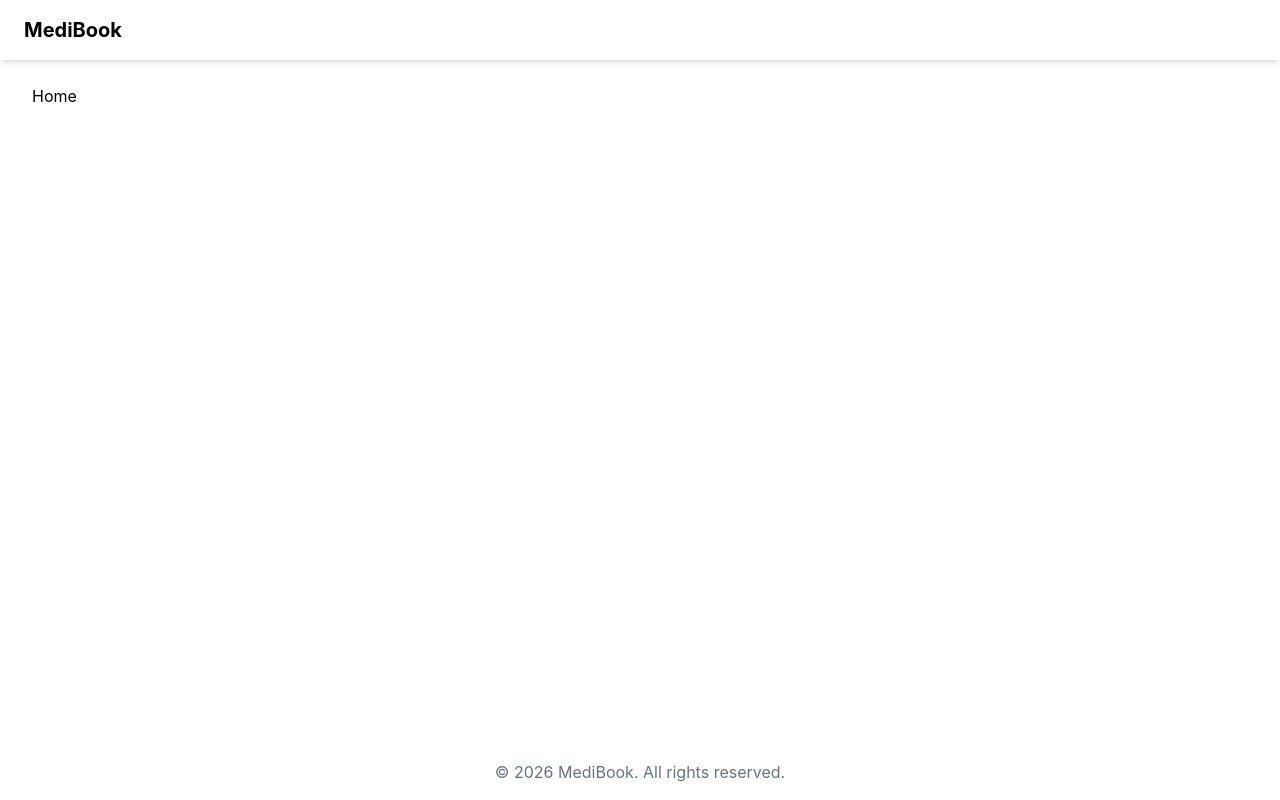
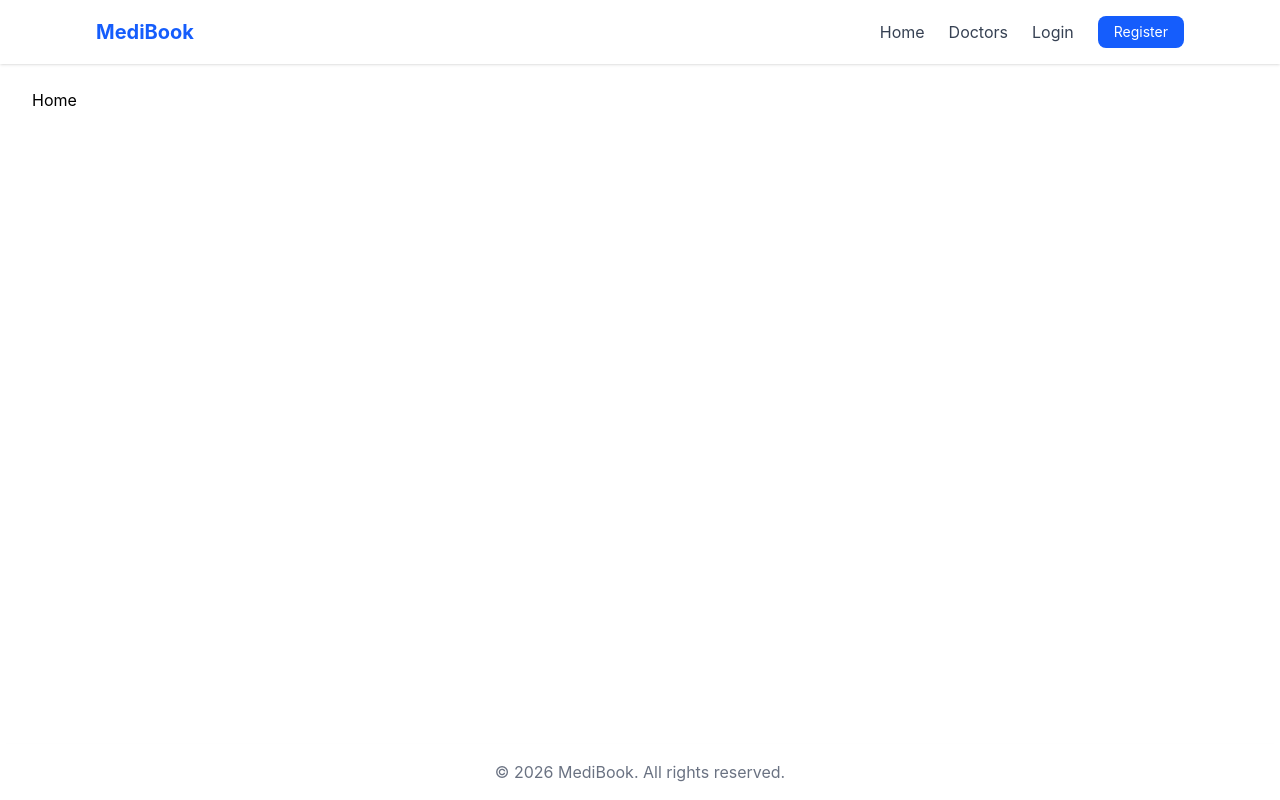
Before and after one commit to Joyel15/doctor-appointment-booking, a React (Vite) app in the folder client/: page / in a window 1280 px wide. Built offline with nearby package versions, Linux system fonts and the light colour scheme; no server answers.

Commit message:
feat: add full navbar with role based navigation

```diff
--- a/client/src/components/common/Navbar.jsx
+++ b/client/src/components/common/Navbar.jsx
@@ -1,7 +1,191 @@
+import { useState } from "react";
+import { Link, useNavigate } from "react-router-dom";
+import { FaBars, FaTimes, FaUserCircle } from "react-icons/fa";
+import { useAuth } from "../../context/AuthContext.jsx";
+
 const Navbar = () => {
+  // Controls mobile navigation menu
+  const [menuOpen, setMenuOpen] = useState(false);
+
+  // Authentication state and logout function
+  const { user, logout } = useAuth();
+
+  // Used for redirecting after logout
+  const navigate = useNavigate();
+
+  // Return dashboard route based on logged-in user's role
+  const getDashboardLink = () => {
+    switch (user?.role) {
+      case "patient":
+        return "/patient/dashboard";
+      case "doctor":
+        return "/doctor/dashboard";
+      case "admin":
+        return "/admin/dashboard";
+      default:
+        return "/";
+    }
+  };
+
+  // Close mobile menu
+  const closeMenu = () => setMenuOpen(false);
+
+  // Logout user and redirect to login page
+  const handleLogout = () => {
+    logout();
+    closeMenu();
+    navigate("/login");
+  };
+
   return (
-    <nav className="bg-white shadow-md px-6 py-4">
-      <h1 className="text-primary font-bold text-xl">MediBook</h1>
+    <nav className="sticky top-0 z-50 bg-white shadow-sm">
+      <div className="max-w-6xl mx-auto px-4 sm:px-6 lg:px-8">
+        <div className="flex h-16 items-center justify-between">
+
+          {/* Logo */}
+          <Link
+            to="/"
+            onClick={closeMenu}
+            className="text-xl font-bold text-blue-600"
+          >
+            MediBook
+          </Link>
+
+          {/* Desktop Navigation */}
+          <div className="hidden md:flex items-center gap-6">
+            <Link
+              to="/"
+              className="text-gray-700 hover:text-blue-600 transition-colors"
+            >
+              Home
+            </Link>
+
+            <Link
+              to="/doctors"
+              className="text-gray-700 hover:text-blue-600 transition-colors"
+            >
+              Doctors
+            </Link>
+
+            {user ? (
+              <>
+                <Link
+                  to={getDashboardLink()}
+                  className="text-gray-700 hover:text-blue-600 transition-colors"
+                >
+                  Dashboard
+                </Link>
+
+                {/* Logged-in user */}
+                <div className="flex items-center gap-2 text-gray-700">
+                  <FaUserCircle className="text-lg" />
+                  <span className="text-sm">Hi, {user.name}</span>
+                </div>
+
+                <button
+                  onClick={handleLogout}
+                  className="rounded-lg bg-red-500 px-4 py-1.5 text-sm text-white transition-colors hover:bg-red-600"
+                >
+                  Logout
+                </button>
+              </>
+            ) : (
+              <>
+                <Link
+                  to="/login"
+                  className="text-gray-700 hover:text-blue-600 transition-colors"
+                >
+                  Login
+                </Link>
+
+                <Link
+                  to="/register"
+                  className="rounded-lg bg-blue-600 px-4 py-1.5 text-sm text-white transition-colors hover:bg-blue-700"
+                >
+                  Register
+                </Link>
+              </>
+            )}
+          </div>
+
+          {/* Mobile Menu Toggle */}
+          <button
+            onClick={() => setMenuOpen((prev) => !prev)}
+            className="text-2xl text-gray-700 md:hidden"
+            aria-label="Toggle navigation menu"
+            aria-expanded={menuOpen}
+            aria-controls="mobile-menu"
+          >
+            {menuOpen ? <FaTimes /> : <FaBars />}
+          </button>
+        </div>
+
+        {/* Mobile Navigation */}
+        {menuOpen && (
+          <div
+            id="mobile-menu"
+            className="flex flex-col gap-3 pb-4 md:hidden"
+          >
+            <Link
+              to="/"
+              onClick={closeMenu}
+              className="py-1 text-gray-700 hover:text-blue-600 transition-colors"
+            >
+              Home
+            </Link>
+
+            <Link
+              to="/doctors"
+              onClick={closeMenu}
+              className="py-1 text-gray-700 hover:text-blue-600 transition-colors"
+            >
+              Doctors
+            </Link>
+
+            {user ? (
+              <>
+                <Link
+                  to={getDashboardLink()}
+                  onClick={closeMenu}
+                  className="py-1 text-gray-700 hover:text-blue-600 transition-colors"
+                >
+                  Dashboard
+                </Link>
+
+                <div className="flex items-center gap-2 py-1 text-gray-700">
+                  <FaUserCircle className="text-lg" />
+                  <span className="text-sm">Hi, {user.name}</span>
+                </div>
+
+                <button
+                  onClick={handleLogout}
+                  className="rounded-lg bg-red-500 px-4 py-2 text-left text-sm text-white transition-colors hover:bg-red-600"
+                >
+                  Logout
+                </button>
+              </>
+            ) : (
+              <>
+                <Link
+                  to="/login"
+                  onClick={closeMenu}
+                  className="py-1 text-gray-700 hover:text-blue-600 transition-colors"
+                >
+                  Login
+                </Link>
+
+                <Link
+                  to="/register"
+                  onClick={closeMenu}
+                  className="inline-block w-fit rounded-lg bg-blue-600 px-4 py-2 text-sm text-white transition-colors hover:bg-blue-700"
+                >
+                  Register
+                </Link>
+              </>
+            )}
+          </div>
+        )}
+      </div>
     </nav>
   );
 };
```
